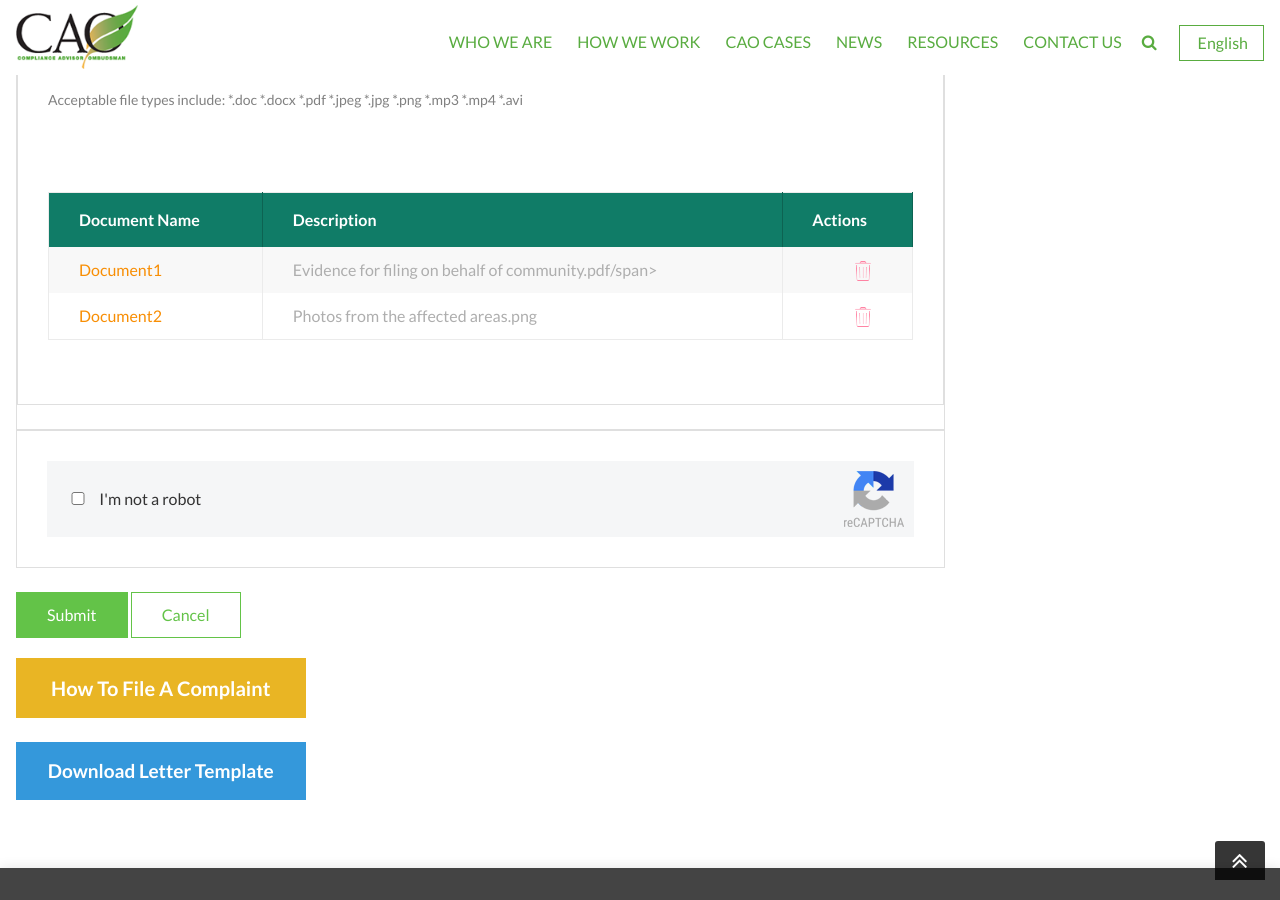
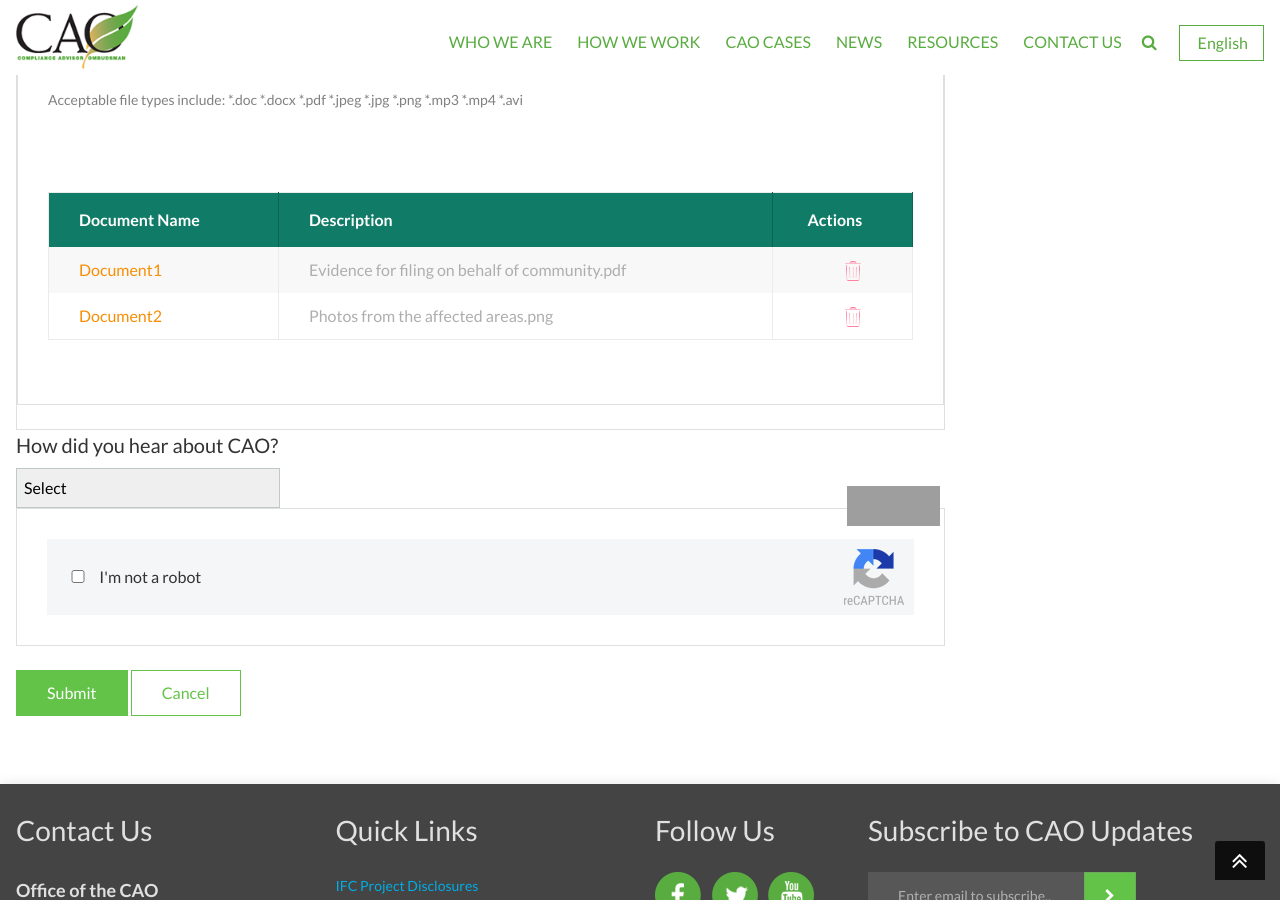
Before and after one commit to aaronkyle/concept, a Jekyll site: the page ui-design/sandbox/file_a_complaint.html, which Jekyll copies as it is, in a window 1280 px wide and 900 px high, scrolled down 1595 px. Built offline with Jekyll 4.4.1, drawn with Linux system fonts in a browser that asks for light colours; some of the changed text lies outside the part shown; grey boxes are pictures that could not be loaded.

Commit message:
restructuring

```diff
--- a/ui-design/sandbox/file_a_complaint.html
+++ b/ui-design/sandbox/file_a_complaint.html
@@ -373,11 +373,11 @@
 
 
                   <div class="row">
-                    <div class="col-lg-6">
+                    <div class="col-lg-7">
                       <label>Project Name&nbsp;<span data-toggle="tooltip" data-placement="bottom" title="If you know the name of the project about which you are concerned, please enter it here.  If not, please describe the project in the 'Summary of Complaints' section above."><i class="fa fa-info-circle" aria-hidden="true" style='color:#58ac41;font-size:20px;'></i></span></label>
                       <input type='text' style='width:100%'>
                     </div>
-                    <div class="col-lg-4">
+                    <div class="col-lg-5">
                       <label>Project Country</label><br>
                       <div class="b-select-wrap">
                           <select class="innert_select">
@@ -492,7 +492,7 @@
                 <tr style='background:#f8f8f8'>
                   <td class='doc_name_cont'>Document1</td>
                   <td>
-                    <span class='descrp'>Evidence for filing on behalf of community.pdf/span>
+                    <span class='descrp'>Evidence for filing on behalf of community.pdf</span>
                   </td>
                   <td style='color:red'>
                     <img src="./delete.png" style="padding-left: 40px;">
@@ -516,7 +516,25 @@
           </div><br>
 
                 </div>
+<div class="row">
+                    <div class="col-lg-12">
+                      <label>How did you hear about CAO? </label><br>
+                      <div class="b-select-wrap">
+                          <select class="innert_select">
+                            <option selected>Select</option>
+                            <option>Project Disclosure</option>
+                            <option>IFC/MIGA</option>
+                            <option>Civil Society Organization</option>
+                            <option>CAO Outreach Event</option>
+                            <option>Internet Search</option>
+                            <option>Friend/Colleague</option>
+                            <option>Other</option>
+                          </select>
+                        </div>
+                    </div>
 
+									<br>
+</div>
 
           <div class='card filecompln_leftcont'>
             <div style="margin: 30px; padding: 10px; background-color: #f5f6f7; display: flex; align-items: center;">
@@ -530,14 +548,6 @@
         </form>
       </div>
 
-<div class="row">
-                    <div class="col-lg-12">
-                      <label>How did you hear about CAO? </label><br>
-                      <input type='text' style='width:100%'>
-                    </div>
-
-									<br>
-</div>
 
       <br>
       <div class="col-lg-3 content wow ">
```
